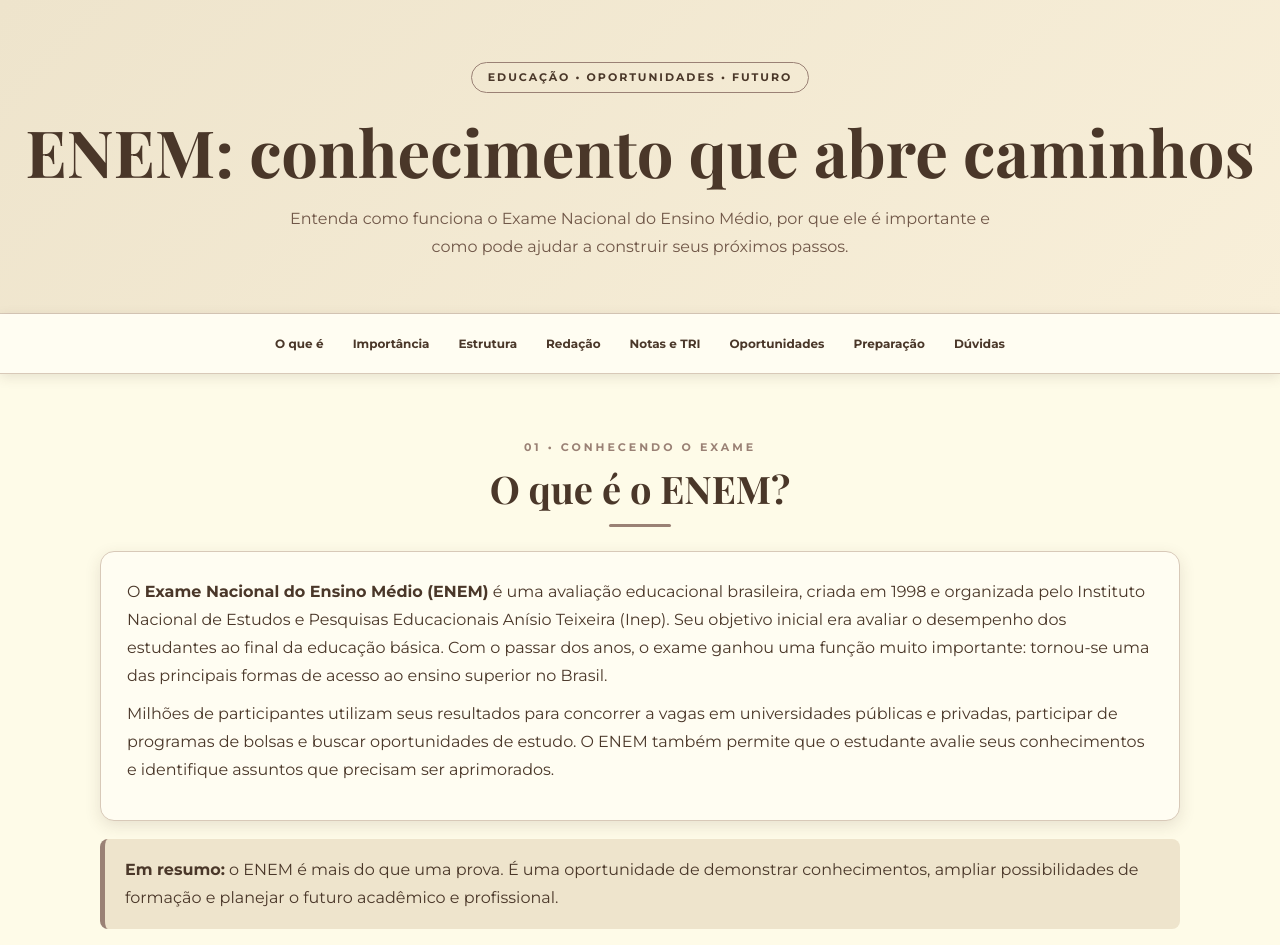
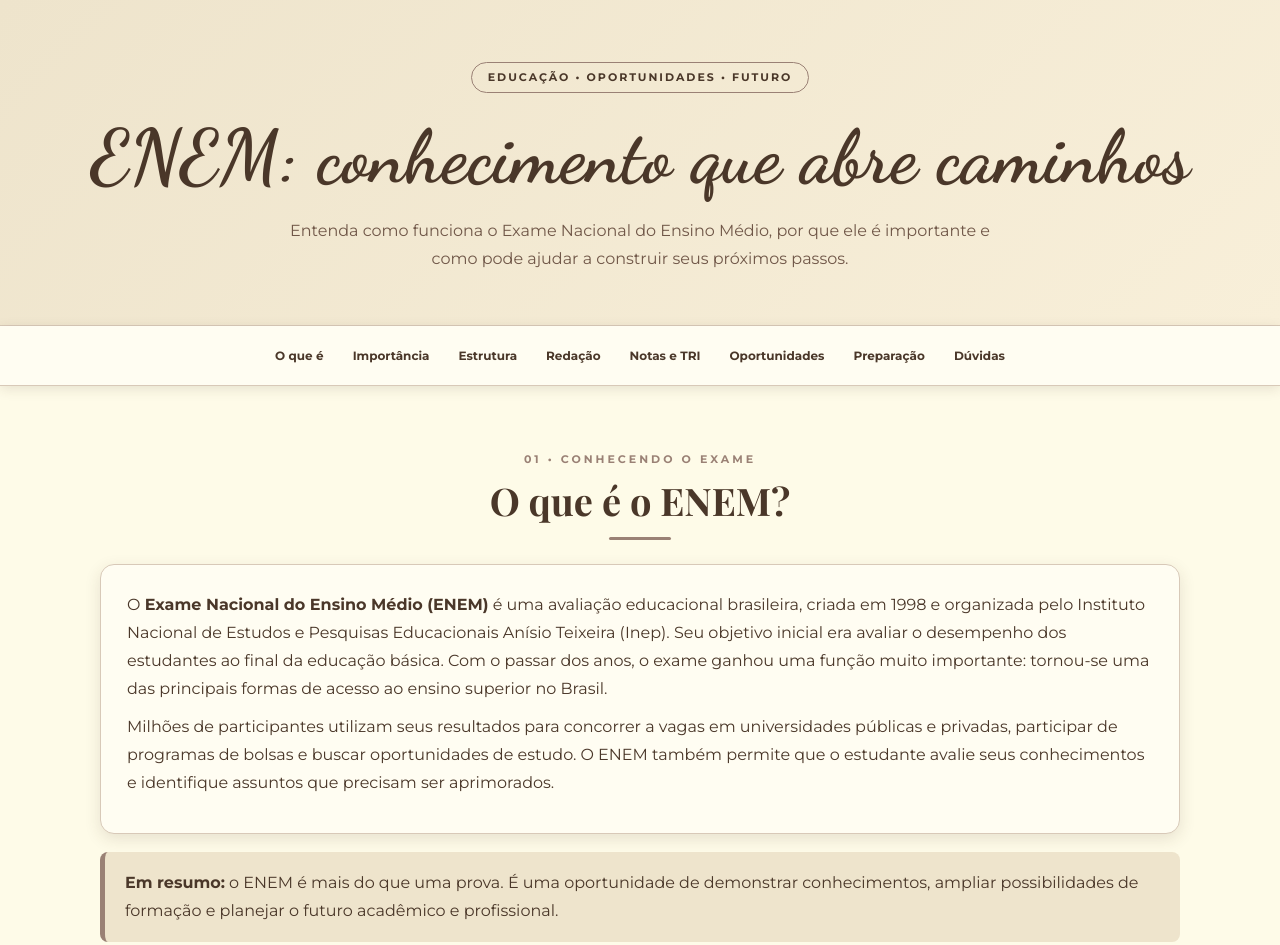
Before and after one commit to maria7794664-dotcom/enem, a plain HTML site: page index.html in a window 1280 px wide. Shown: the top 945 px of the page. Drawn offline with nearby package versions, Linux system fonts and the light colour scheme.

Commit message:
Update index.html

```diff
--- a/index.html
+++ b/index.html
@@ -10,7 +10,7 @@
   <link rel="preconnect" href="https://fonts.googleapis.com">
   <link rel="preconnect" href="https://fonts.gstatic.com" crossorigin>
   <link href="https://fonts.googleapis.com/css2?family=Cormorant+Garamond:wght@400;500;600;700&family=Playfair+Display:wght@500;600;700&family=Montserrat:wght@400;500;600;700&display=swap" rel="stylesheet">
-
+ <link href="https://fonts.googleapis.com/css2?family=Dancing+Script:wght@500;600;700&display=swap" rel="stylesheet">
   <style>
     :root {
       --creme: #fefbe8;
@@ -23,6 +23,12 @@
       --bege: #d8c9b8;
       --sombra: rgba(74, 55, 41, 0.13);
     }
+
+    header h1 {
+    font-family: 'Dancing Script', cursive;
+    font-size: clamp(42px, 7vw, 75px);
+    font-weight: 700;
+}
 
     * {
       box-sizing: border-box;
```
